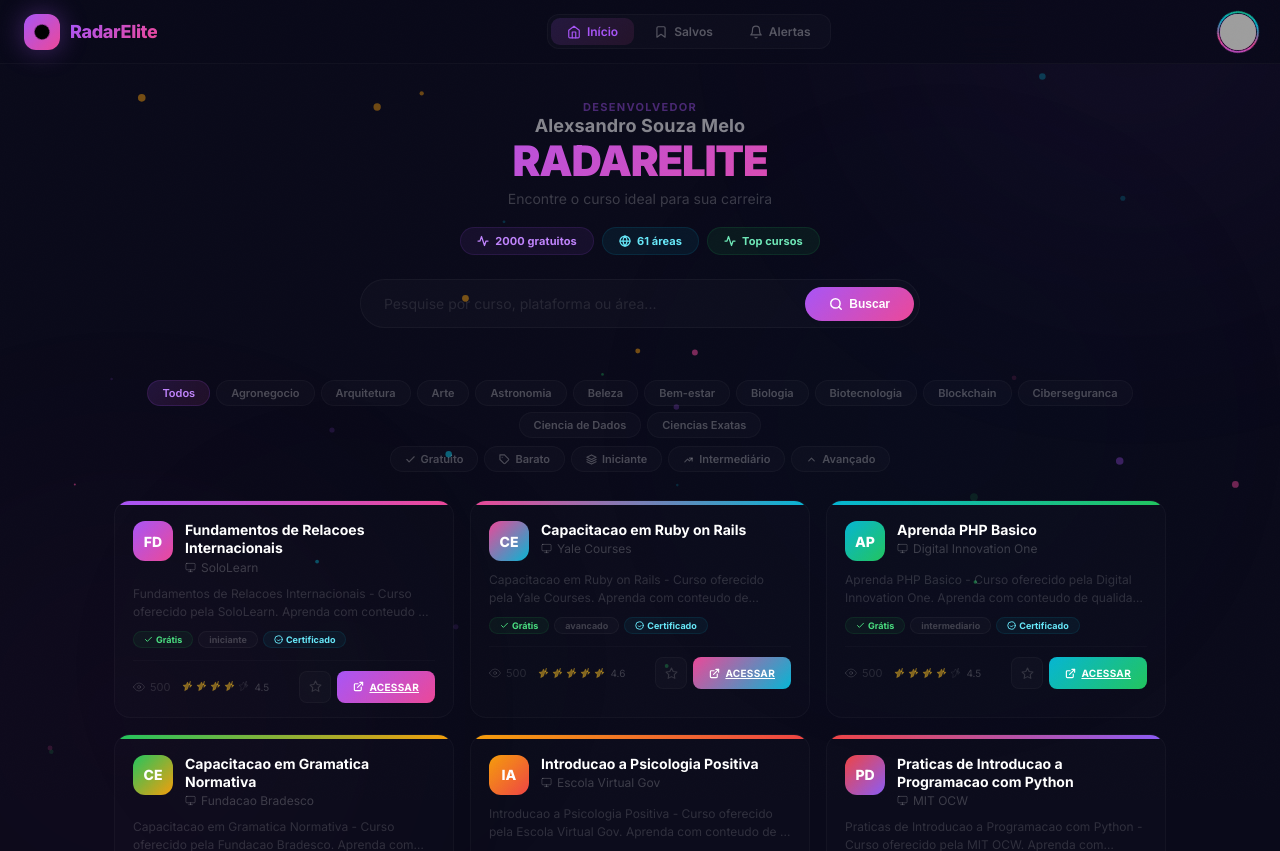
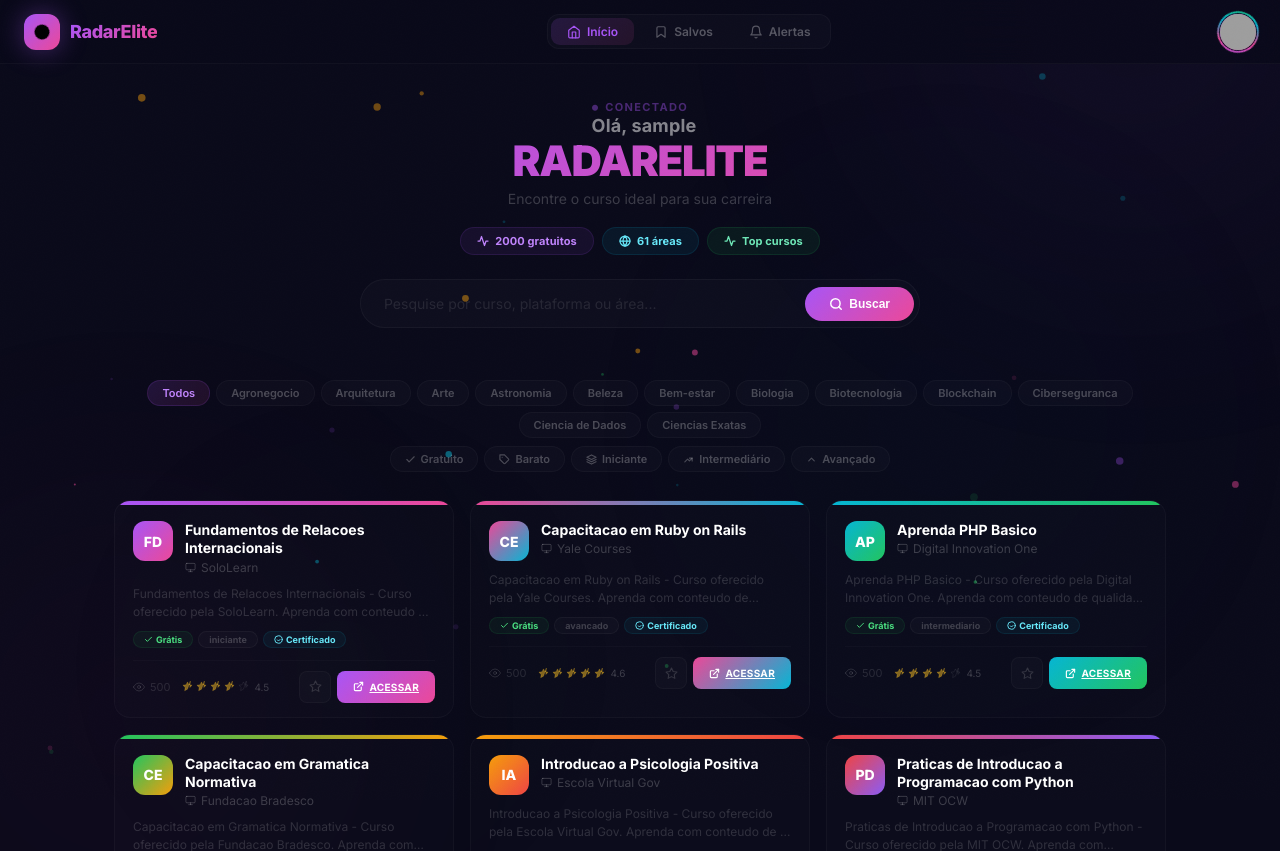
Before and after one commit to alexsandroprofessor56-sys/BUSCADORES-DE-CURSOS, a Flask app: page / in a window 1280 px wide. Shown: the top 851 px of the page. Run offline with Flask 3, Linux system fonts and the light colour scheme; a user stored in the database is signed in; data comes from the database, SQL or seed files in the repository; data that the repository does not hold is empty; grey boxes are pictures that could not be loaded.

Commit message:
Add: Olá, [nome] na tela principal quando logado

```diff
--- a/templates/index.html
+++ b/templates/index.html
@@ -5,6 +5,7 @@
 <meta name="viewport" content="width=device-width, initial-scale=1.0">
 <title>RadarElite — Buscador de Cursos</title>
 <link href="https://fonts.googleapis.com/css2?family=Inter:wght@300;400;500;600;700;800;900&display=swap" rel="stylesheet">
+<link rel="stylesheet" href="https://cdnjs.cloudflare.com/ajax/libs/font-awesome/6.5.1/css/all.min.css">
 <style>
 *{margin:0;padding:0;box-sizing:border-box}
 body{font-family:'Inter',sans-serif;background:#0a0a1a;color:#e0e0f0;overflow-x:hidden;min-height:100vh}
@@ -186,8 +187,13 @@ body{font-family:'Inter',sans-serif;background:#0a0a1a;color:#e0e0f0;overflow-x:
 
 <main style="position:relative;z-index:2">
   <section class="hero">
-    <div class="hero-user-role">Desenvolvedor</div>
-    <div class="hero-user-name">Alexsandro Souza Melo</div>
+    {% if session.site_user_email %}
+    <div class="hero-user-role"><i class="fas fa-circle text-emerald-500" style="font-size:6px;vertical-align:middle;margin-right:6px"></i>Conectado</div>
+    <div class="hero-user-name"><i class="fas fa-hand-wave" style="margin-right:8px"></i>Olá, {{ session.site_user_name or session.site_user_email.split('@')[0] }}</div>
+    {% else %}
+    <div class="hero-user-role"><i class="fas fa-circle text-gray-500" style="font-size:6px;vertical-align:middle;margin-right:6px"></i>Visitante</div>
+    <div class="hero-user-name"><a href="/login" style="color:rgba(255,255,255,.5);text-decoration:none"><i class="fas fa-sign-in-alt" style="margin-right:8px"></i>Faça login para salvar cursos</a></div>
+    {% endif %}
     <div class="hero-brand">RADARELITE</div>
     <input type="file" id="avatarInput" accept="image/*" style="display:none" onchange="uploadAvatar(this)">
     <p class="hero-sub">Encontre o curso ideal para sua carreira</p>
```
